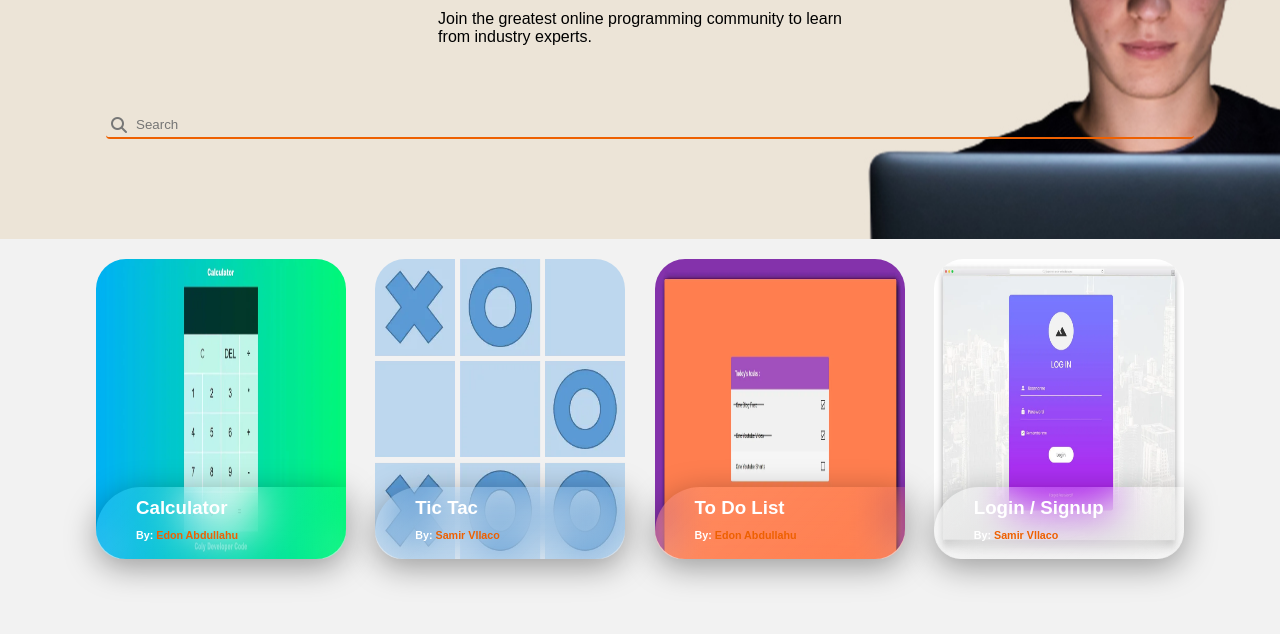
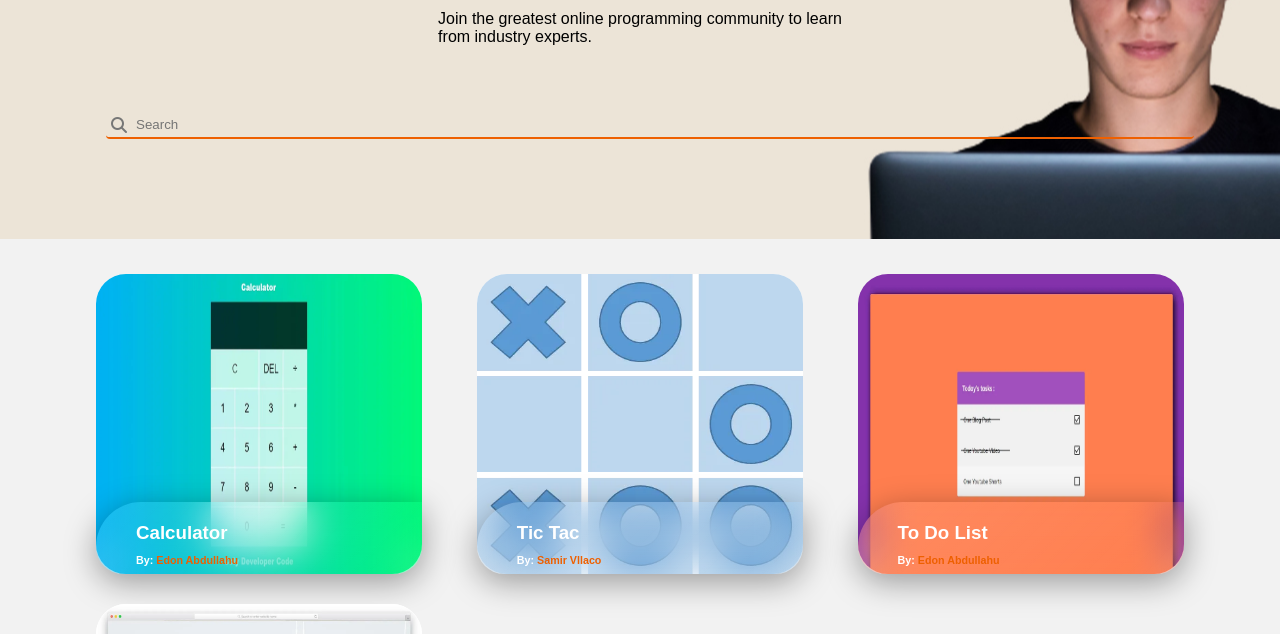
Before and after one commit to samiscold/Coursify, a website: page projects.html in a window 1280 px wide. Shown: the part 166-800 px from the top of the page. Drawn offline with nearby package versions, Linux system fonts and the light colour scheme; no server answers; a script that the page names is missing.

```diff
--- a/assets/styles/style.css
+++ b/assets/styles/style.css
@@ -981,7 +981,7 @@
 .project-content h3,
 .project-content h6 {
   margin-left: 40px;
-  margin-top: 10px;
+  /* margin-top: 10px; */
 }
 
 .project-content span {
@@ -1177,7 +1177,6 @@
   background-position: 0% 100%;
 }
 
-
 .coursify-section-intro p {
   margin: 0;
   padding: 0;
@@ -1568,8 +1567,7 @@
   padding: 50px 0;
 }
 
-.project-hero-section-first
-.buttons {
+.project-hero-section-first .buttons {
   width: 85%;
   margin: 0 auto;
 }
@@ -1578,8 +1576,6 @@
   font-size: 2.5rem;
   margin-bottom: 1.2%;
 }
-
-
 
 .course-hero-section-first {
   width: 100%;
@@ -1775,12 +1771,11 @@
   animation-fill-mode: forwards;
 }
 
-
 .widgets {
-  padding:20px;
+  padding: 20px;
   background: #f2f2f2;
   position: absolute;
-  top:50px;
+  top: 50px;
   border-radius: 5px;
   width: 100%;
   color: black;
@@ -1788,14 +1783,14 @@
 
 .enroll-button {
   position: absolute;
-  top:30vh;
-  right:0;
-  border:none;
+  top: 30vh;
+  right: 0;
+  border: none;
   padding: 16px 32px;
   background: white;
   font-weight: bolder;
-  color:#c45002;
+  color: #c45002;
   margin: 2% 0;
-    margin-right: 0px;
+  margin-right: 0px;
   margin-right: 8%;
 }
--- a/projects.html
+++ b/projects.html
@@ -237,7 +237,7 @@
             <span class="is-hidden"></span>
           </div> -->
 
-        <div class="project-box">
+        <div class="project-box course-box">
           <img src="assets/images/maxresdefault.webp" alt="" srcset="">
           <div class="project-content">
             <h3>
@@ -253,7 +253,7 @@
             </div>
           </div>
         </div>
-        <div class="project-box">
+        <div class="project-box course-box">
           <img src="assets/images/9b678951c735081f49ed72ad21874cb3.webp" alt="" srcset="">
           <div class="project-content">
             <h3>
@@ -269,7 +269,7 @@
             </div>
           </div>
         </div>
-        <div class="project-box">
+        <div class="project-box course-box">
           <img src="assets/images/pure-css-to-do-list-with-checkbox.webp" alt="" srcset="">
           <div class="project-content">
             <h3>
@@ -285,7 +285,7 @@
             </div>
           </div>
         </div>
-        <div class="project-box">
+        <div class="project-box course-box">
           <img src="assets/images/login-form-3-beautiful-css-forms.webp" alt="" srcset="">
           <div class="project-content">
             <h3>
```
Also changed, not shown: welcome.html (+1 -1 lines).
